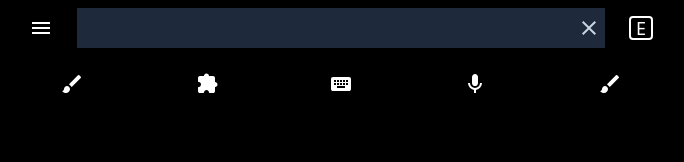
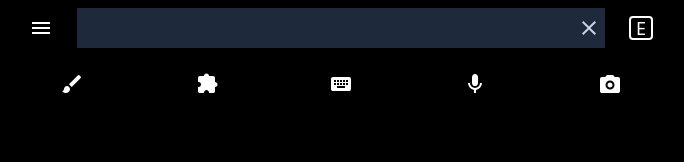
Before and after one commit to bryanjenningz/japanese-dictionary, a Next.js app: page / in a window 1280 px wide. Shown: the top 162 px of the page, without its empty margins (299-983 px from the left). Built offline with nearby package versions, Linux system fonts and the light colour scheme.

Commit message:
Add camera icon

```diff
--- /dev/null
+++ b/src/icons/CameraIcon.tsx
@@ -0,0 +1,15 @@
+export const CameraIcon = () => {
+  return (
+    <svg
+      xmlns="http://www.w3.org/2000/svg"
+      height="24"
+      viewBox="0 -960 960 960"
+      width="24"
+    >
+      <path
+        fill="currentColor"
+        d="M480-260q75 0 127.5-52.5T660-440q0-75-52.5-127.5T480-620q-75 0-127.5 52.5T300-440q0 75 52.5 127.5T480-260Zm0-80q-42 0-71-29t-29-71q0-42 29-71t71-29q42 0 71 29t29 71q0 42-29 71t-71 29ZM160-120q-33 0-56.5-23.5T80-200v-480q0-33 23.5-56.5T160-760h126l74-80h240l74 80h126q33 0 56.5 23.5T880-680v480q0 33-23.5 56.5T800-120H160Z"
+      />
+    </svg>
+  );
+};
--- a/src/pages/index.tsx
+++ b/src/pages/index.tsx
@@ -1,4 +1,5 @@
 import { BrushIcon } from "~/icons/BrushIcon";
+import { CameraIcon } from "~/icons/CameraIcon";
 import { CloseIcon } from "~/icons/CloseIcon";
 import { KeyboardIcon } from "~/icons/KeyboardIcon";
 import { MenuIcon } from "~/icons/MenuIcon";
@@ -10,7 +11,7 @@ const headerBottomTabs = [
   { id: 2, label: "Search by character primitives", icon: <PuzzlePieceIcon /> },
   { id: 3, label: "Search by keyboard", icon: <KeyboardIcon /> },
   { id: 4, label: "Search by talking", icon: <MicrophoneIcon /> },
-  { id: 5, label: "Search by drawing characters", icon: <BrushIcon /> },
+  { id: 5, label: "Search by picture", icon: <CameraIcon /> },
 ];
 
 export default function Home() {
```
